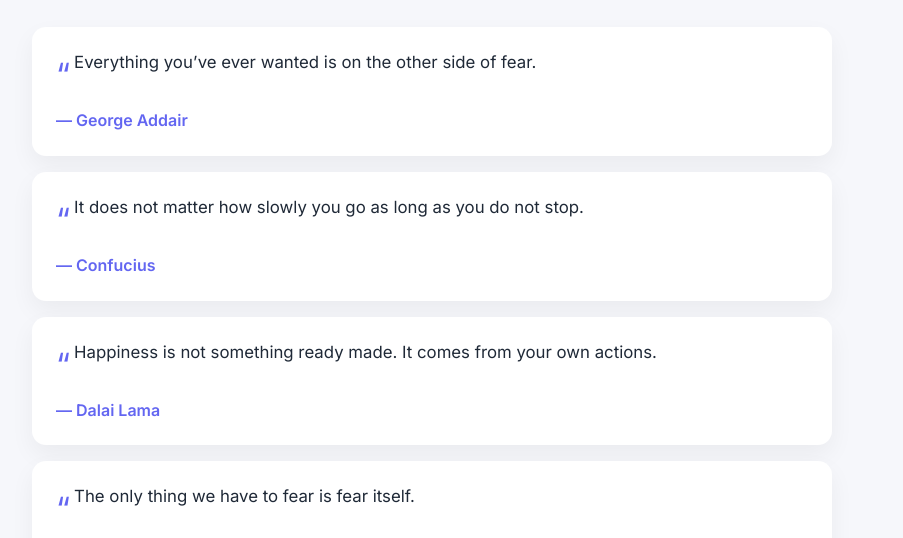
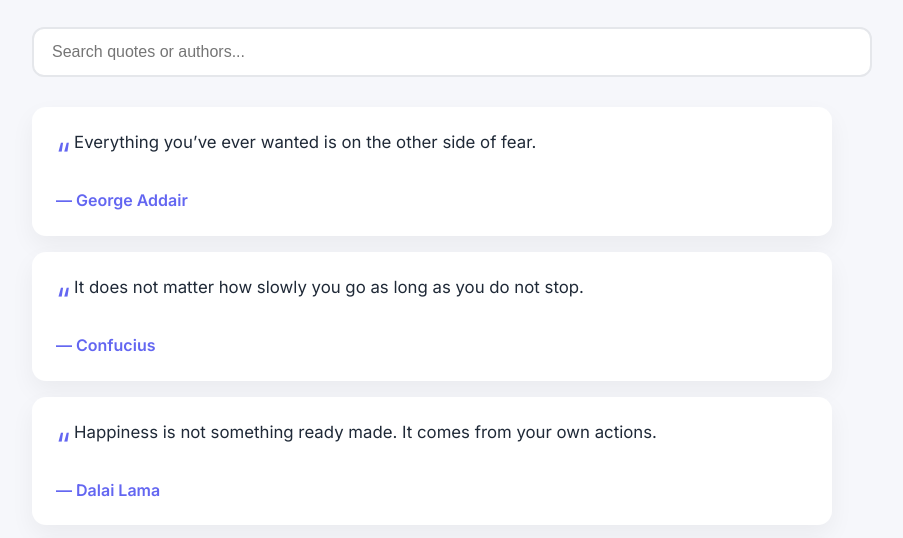
Before and after one commit to quotemaster000/quotemaster000.github.io, a plain HTML site: page index.html in a window 1280 px wide. Shown: the part 215-753 px from the top of the page, without its empty margins (208-1111 px from the left). Drawn offline with Linux system fonts and the light colour scheme.

Commit message:
Update index.html

```diff
--- a/index.html
+++ b/index.html
@@ -118,6 +118,23 @@
         color: var(--muted);
         font-size: 0.9rem;
     }
+
+    #search {
+    width: 100%;
+    padding: 14px 18px;
+    margin-bottom: 30px;
+    font-size: 1rem;
+    border-radius: 12px;
+    border: 2px solid #e5e7eb;
+    outline: none;
+    transition: border-color 0.2s, box-shadow 0.2s;
+    }
+
+    #search:focus {
+        border-color: var(--accent);
+        box-shadow: 0 0 0 3px rgba(99, 102, 241, 0.2);
+    }
+
 </style>
 </head>
 <body>
@@ -128,6 +145,13 @@
 </header>
 
 <main>
+    <input
+    type="text"
+    id="search"
+    placeholder="Search quotes or authors..."
+    aria-label="Search quotes"
+    />
+
 <ol>
     <li id="addair">
         <div class="quote-text">Everything you’ve ever wanted is on the other side of fear.</div>
@@ -421,6 +445,18 @@ function highlightQuote() {
     }
 }
 
+const searchInput = document.getElementById('search');
+const quotes = document.querySelectorAll('ol li');
+
+searchInput.addEventListener('input', () => {
+    const query = searchInput.value.toLowerCase();
+
+    quotes.forEach(li => {
+        const text = li.innerText.toLowerCase();
+        li.style.display = text.includes(query) ? '' : 'none';
+    });
+});
+
 window.addEventListener('load', highlightQuote);
 window.addEventListener('hashchange', highlightQuote);
 </script>
```
